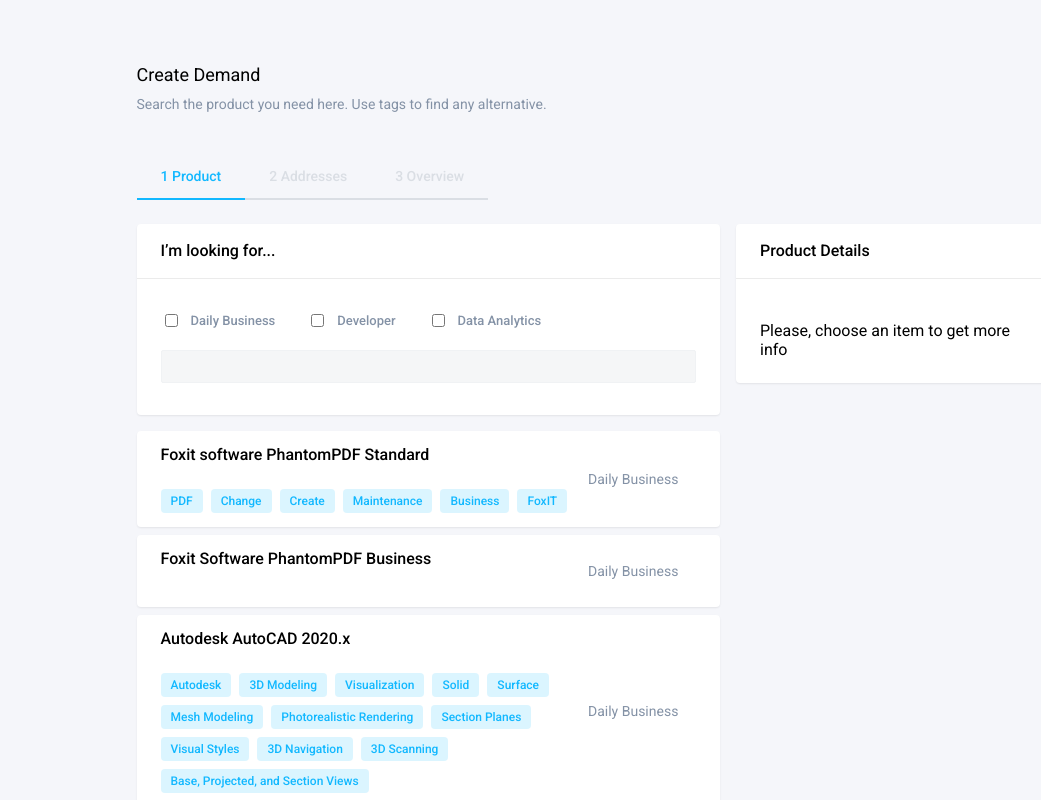
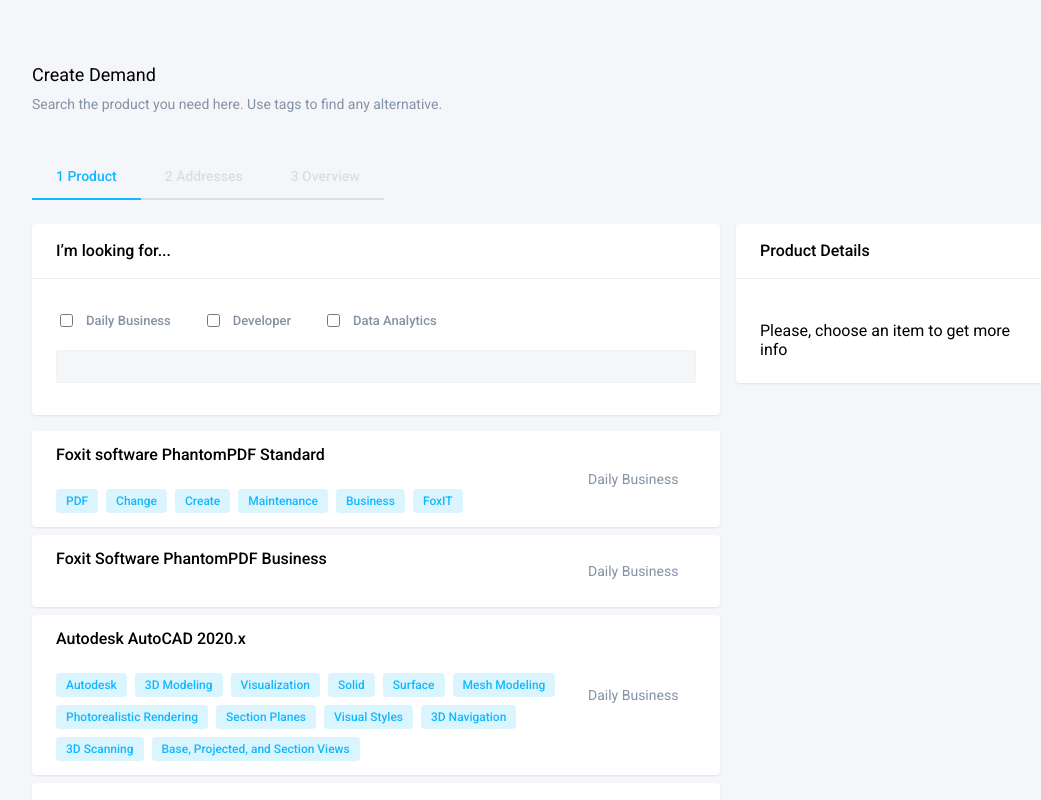
Before and after one commit to ibazhenka/kuhne_nagel, a React (Create React App) app: page / in a window 1280 px wide. Shown: the top 800 px of the page, without its empty margins (176-1217 px from the left). Built offline with nearby package versions, Linux system fonts and the light colour scheme.

Commit message:
Move style files, change inline styles to class selectors

```diff
--- /dev/null
+++ b/src/App.css
@@ -0,0 +1,66 @@
+.Plug {
+    width: 320px;
+    max-width: 100%;
+}
+
+.General-container {
+    display: flex;
+    flex-direction: column;
+    flex-grow: 1;
+    width: 100%;
+    min-width: 1024px;
+}
+
+.Header {
+    display: flex;
+    flex-direction: column;
+    gap: 6px;
+}
+
+.Header-subtitle {
+    color: var(--secondary-text-color);
+}
+
+.Data-container {
+    display: flex;
+    gap: 16px;
+    margin-top: 24px;
+}
+
+.Searching-container {
+    display: flex;
+    flex-direction: column;
+    gap: 16px;
+    flex-grow: 1;
+}
+
+.Checkboxes-container {
+    display: flex;
+    gap: 32px;
+}
+
+.SearchingResult-container {
+    display: flex;
+    flex-direction: column;
+    gap: 8px;
+}
+
+.Chip-container {
+    display: flex;
+    margin-top: 24px;
+    gap: 8px;
+    flex-wrap: wrap;
+}
+
+.ProductInfo-container {
+    width: 320px;
+    flex-shrink: 0;
+}
+
+.ProductInfo-content {
+    padding: 42px 24px 24px;
+}
+
+.ProductInfo-text {
+    margin-top: 8px;
+}
--- a/src/App.tsx
+++ b/src/App.tsx
@@ -45,43 +45,24 @@
 
   return (
     <Main>
-      <section style={{ display: 'flex', gap: 16 }}>
-        <aside style={{ width: 320, maxWidth: '100%' }} />
-        <div style={{
-          display: 'flex',
-          flexDirection: 'column',
-          flexGrow: 1,
-          width: '100%',
-          minWidth: 800,
-        }}
-        >
-          <header style={{ display: 'flex', flexDirection: 'column', gap: 6 }}>
+      <aside className="Plug" />
+      <section className="General-container">
+        <header className="Header">
           <h1 className="Typography-h1">Create Demand</h1>
-            <p className="Typography-subtitle" style={{ color: 'var(--secondary-text-color)' }}>Search the product you
+          <p className="Typography-subtitle Header-subtitle">Search the product you
             need here. Use tags to find any alternative.
           </p>
         </header>
         <Tabs />
-          <div style={{
-            display: 'flex',
-            gap: 16,
-            marginTop: 24,
-          }}
-          >
-            <div style={{
-              display: 'flex',
-              flexDirection: 'column',
-              gap: 16,
-              flexGrow: 1,
-            }}
-            >
+        <div className="Data-container">
+          <div className="Searching-container">
             <Card>
               <h2 className="Typography-h2 Card-title">
                 I’m looking for...
               </h2>
               <Divider />
               <div className="Card-content">
-                  <div style={{ display: 'flex', gap: 32 }}>
+                <div className="Checkboxes-container">
                   {categories.map((category) => (
                     <Checkbox
                       key={category.value}
@@ -100,7 +81,7 @@
                 />
               </div>
             </Card>
-              <div style={{ display: 'flex', flexDirection: 'column', gap: 8 }}>
+            <div className="SearchingResult-container">
               {filteredProducts.map((p) => (
                 <Card
                   role="button"
@@ -114,48 +95,44 @@
                     <h2 className="Typography-h2">
                       {p.productName}
                     </h2>
-                      <div style={{ display: 'flex', marginTop: 24, gap: 8, flexWrap: 'wrap' }}>
+                    <div className="Chip-container">
                       {p.tags.map((tag) => <Chip key={tag} label={tag} />)}
                     </div>
                   </div>
-                    <Subtitle style={{ minWidth: 100 }}>{p.category}</Subtitle>
+                  <Subtitle>{p.category}</Subtitle>
                 </Card>
 ))}
             </div>
           </div>
-            <aside style={{
-              width: 320,
-              flexShrink: 0
-            }}
-            >
+          <aside className="ProductInfo-container">
             <Card>
               <h2 className="Typography-h2 Card-title">
                 Product Details
               </h2>
               <Divider />
-                <div style={{ padding: '42px 24px 24px' }}>
+              <div className="ProductInfo-content">
                 {activeItem ? (
                   <>
                     <h2 className="Typography-h2">
                       {activeItem.productName}
                     </h2>
-                      <div style={{ display: 'flex', marginTop: 24, gap: 8, flexWrap: 'wrap' }}>
+                    <div className="Chip-container">
                       {activeItem.tags.map((tag) => <Chip key={tag} label={tag} />)}
                     </div>
                     <Button href={activeItem.manufacturerUrl} target="_blank">
                       Go to Manufacturer
                     </Button>
                     {activeItem.description.map((d) => (
-                        <p key={d} className="Typography-body1" style={{ marginTop: 8 }}>
+                      <p key={d} className="Typography-body1 ProductInfo-text">
                         {d}
                       </p>
                       ))}
                     <RadioButton label="Option 1" />
-                      <p className="Typography-body1" style={{ marginTop: 8 }}>
+                    <p className="Typography-body1 ProductInfo-text">
                       {activeItem.option1}
                     </p>
                     <RadioButton label="Option 2" />
-                      <p className="Typography-body1" style={{ marginTop: 8 }}>
+                    <p className="Typography-body1 ProductInfo-text">
                       {activeItem.option2}
                     </p>
                   </>
@@ -164,7 +141,6 @@
             </Card>
           </aside>
         </div>
-        </div>
       </section>
     </Main>
   );
--- a/src/components.ts
+++ b/src/components.ts
@@ -1,10 +1,12 @@
 import styled from '@emotion/styled';
 
 export const Main = styled.main`
+  display: flex;
   height: 100%;
   min-height: 100vh;
   padding: 64px 48px;
   background: var(--secondary-background);
+  gap: 16px;
 `;
 
 export const Card = styled.div`
@@ -14,6 +16,7 @@
 `;
 
 export const Subtitle = styled.p`
+  min-width: 100px;
   font-size: 14px;
   font-weight: 400;
   line-height: 24px;
--- a/src/index.css
+++ b/src/index.css
@@ -1,11 +1,12 @@
-@import 'reset.css';
-@import 'variables.css';
-@import 'typography.css';
-@import './Tabs/tabs.css';
-@import './Checkbox/checkbox.css';
-@import './Chip/chip.css';
-@import './Button/button.css';
-@import './RadioButton/radioButton.css';
-@import 'card.css';
-@import 'search.css';
-@import 'result-item.css';
+@import 'styles/reset.css';
+@import 'styles/variables.css';
+@import 'styles/typography.css';
+@import 'Tabs/tabs.css';
+@import 'Checkbox/checkbox.css';
+@import 'Chip/chip.css';
+@import 'Button/button.css';
+@import 'RadioButton/radioButton.css';
+@import 'styles/card.css';
+@import 'styles/search.css';
+@import 'styles/result-item.css';
+@import 'App.css';
```
Also changed, not shown: src/styles/card.css (renamed from src/card.css), src/styles/reset.css (renamed from src/reset.css), src/styles/result-item.css (renamed from src/result-item.css), src/styles/search.css (renamed from src/search.css), src/styles/typography.css (renamed from src/typography.css), src/styles/variables.css (renamed from src/variables.css). Lines whose indentation alone changed are shown as unchanged.
